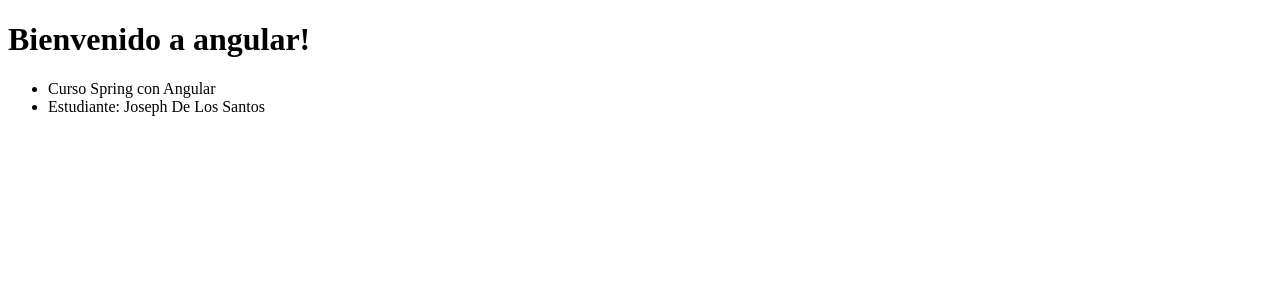
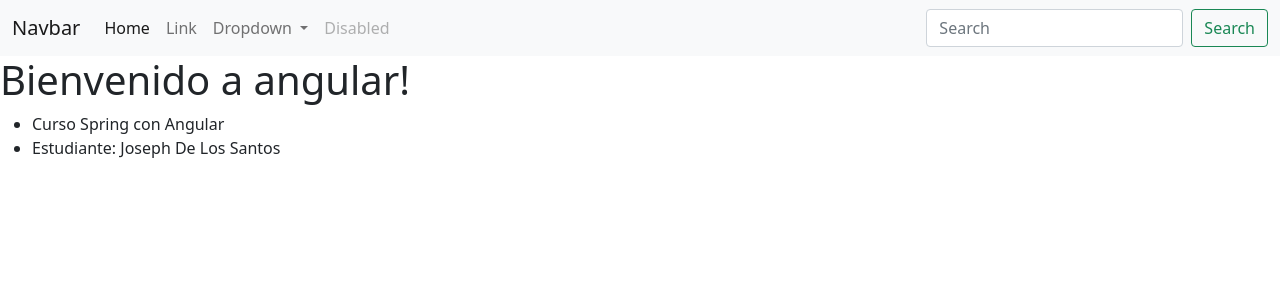
Before and after one commit to ThElement12/ang-spring, an Angular app in the folder angular/clientes-app/: page / in a window 1280 px wide. Shown: the top 300 px of the page. Built offline with nearby package versions, Linux system fonts and the light colour scheme.

Commit message:
Se agrega bootstrap

```diff
--- a/angular/clientes-app/src/app/app.component.html
+++ b/angular/clientes-app/src/app/app.component.html
@@ -1,3 +1,39 @@
+<nav class="navbar navbar-expand-lg navbar-light bg-light">
+  <div class="container-fluid">
+    <a class="navbar-brand" href="#">Navbar</a>
+    <button class="navbar-toggler" type="button" data-bs-toggle="collapse" data-bs-target="#navbarSupportedContent" aria-controls="navbarSupportedContent" aria-expanded="false" aria-label="Toggle navigation">
+      <span class="navbar-toggler-icon"></span>
+    </button>
+    <div class="collapse navbar-collapse" id="navbarSupportedContent">
+      <ul class="navbar-nav me-auto mb-2 mb-lg-0">
+        <li class="nav-item">
+          <a class="nav-link active" aria-current="page" href="#">Home</a>
+        </li>
+        <li class="nav-item">
+          <a class="nav-link" href="#">Link</a>
+        </li>
+        <li class="nav-item dropdown">
+          <a class="nav-link dropdown-toggle" href="#" id="navbarDropdown" role="button" data-bs-toggle="dropdown" aria-expanded="false">
+            Dropdown
+          </a>
+          <ul class="dropdown-menu" aria-labelledby="navbarDropdown">
+            <li><a class="dropdown-item" href="#">Action</a></li>
+            <li><a class="dropdown-item" href="#">Another action</a></li>
+            <li><hr class="dropdown-divider"></li>
+            <li><a class="dropdown-item" href="#">Something else here</a></li>
+          </ul>
+        </li>
+        <li class="nav-item">
+          <a class="nav-link disabled">Disabled</a>
+        </li>
+      </ul>
+      <form class="d-flex">
+        <input class="form-control me-2" type="search" placeholder="Search" aria-label="Search">
+        <button class="btn btn-outline-success" type="submit">Search</button>
+      </form>
+    </div>
+  </div>
+</nav>
 <h1>{{title}}!</h1>
 <ul>
   <li>{{curso}}</li>
--- a/angular/clientes-app/src/index.html
+++ b/angular/clientes-app/src/index.html
@@ -1,13 +1,28 @@
 <!doctype html>
 <html lang="en">
+
 <head>
   <meta charset="utf-8">
   <title>ClientesApp</title>
   <base href="/">
+
   <meta name="viewport" content="width=device-width, initial-scale=1">
   <link rel="icon" type="image/x-icon" href="favicon.ico">
+
+  <link href="https://cdn.jsdelivr.net/npm/bootstrap@5.1.1/dist/css/bootstrap.min.css" rel="stylesheet"
+    integrity="sha384-F3w7mX95PdgyTmZZMECAngseQB83DfGTowi0iMjiWaeVhAn4FJkqJByhZMI3AhiU" crossorigin="anonymous">
+
+
 </head>
+
 <body>
   <app-root></app-root>
+
+  <script src="https://cdn.jsdelivr.net/npm/@popperjs/core@2.9.3/dist/umd/popper.min.js" integrity="sha384-W8fXfP3gkOKtndU4JGtKDvXbO53Wy8SZCQHczT5FMiiqmQfUpWbYdTil/SxwZgAN" crossorigin="anonymous"></script>
+<script src="https://cdn.jsdelivr.net/npm/bootstrap@5.1.1/dist/js/bootstrap.min.js" integrity="sha384-skAcpIdS7UcVUC05LJ9Dxay8AXcDYfBJqt1CJ85S/CFujBsIzCIv+l9liuYLaMQ/" crossorigin="anonymous"></script>
+  <script src="https://cdn.jsdelivr.net/npm/bootstrap@5.1.1/dist/js/bootstrap.bundle.min.js"
+  integrity="sha384-/bQdsTh/da6pkI1MST/rWKFNjaCP5gBSY4sEBT38Q/9RBh9AH40zEOg7Hlq2THRZ"
+  crossorigin="anonymous"></script>
 </body>
+
 </html>
```
Also changed, not shown: angular/clientes-app/tsconfig.json (+4 -4 lines), 1 other file (tests, documents, lock files or other folders).
